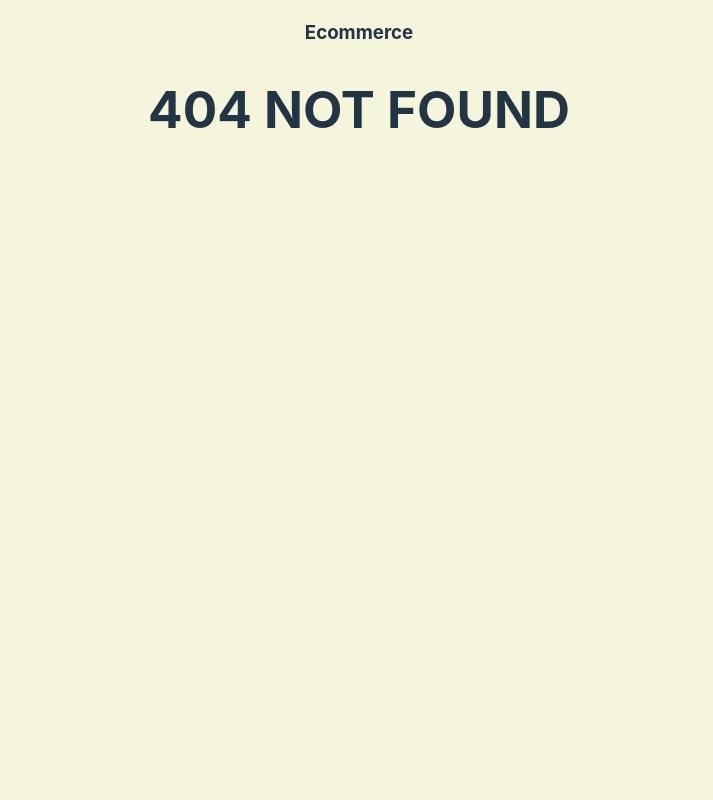
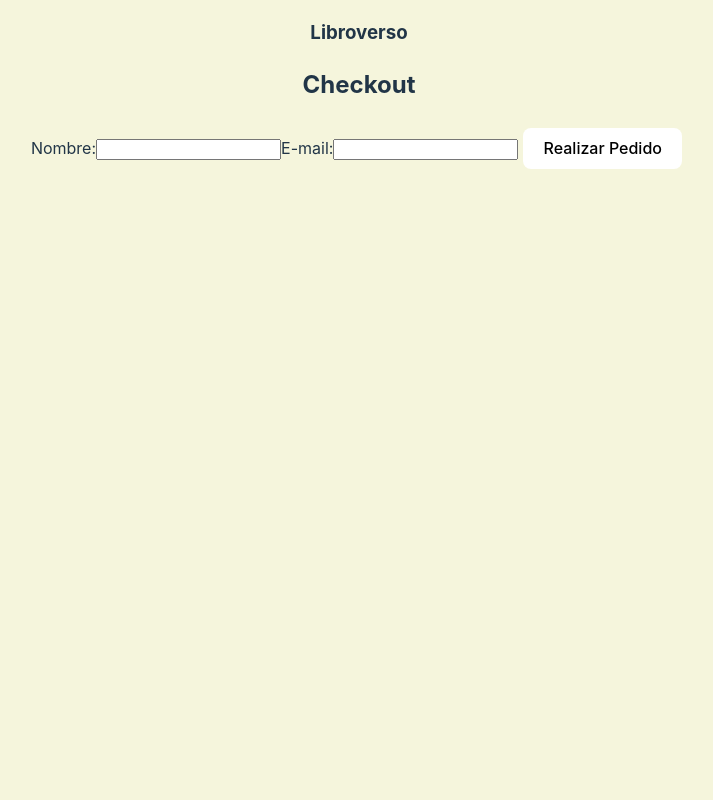
Before and after one commit to msalani01/reactecommerce, a React (Vite) app in the folder ecommerce/: page /checkout in a window 1280 px wide. Before the commit this address had no page. Shown: the top 800 px of the page, without its empty margins (281-994 px from the left). Built offline with nearby package versions, Linux system fonts and the light colour scheme.

Commit message:
checkoutform

```diff
--- a/ecommerce/src/App.jsx
+++ b/ecommerce/src/App.jsx
@@ -7,6 +7,7 @@ import ItemListContainer from './components/ItemListContainer/ItemListContainer'
 import ItemDetailContainer from './components/ItemDetailContainer/ItemDetailContainer'
 import { CartProvider } from './CartContext/CartContext'
 import Cart from './components/Cart/Cart'
+import Checkout from './components/Checkout/Checkout'
 
 function App() {
   const [count, setCount] = useState(0)
@@ -21,6 +22,7 @@ function App() {
             <Route path='/category/:categoryId' element={<ItemListContainer />} />
             <Route path='item/:itemId' element={<ItemDetailContainer />} />
             <Route path='/cart' element={<Cart/>}/>
+            <Route path='/checkout' element={<Checkout/>}/>
             <Route path='*' element={<h1>404 NOT FOUND</h1>} />
           </Routes>
         </CartProvider>
--- /dev/null
+++ b/ecommerce/src/components/Checkout/Checkout.jsx
@@ -0,0 +1,33 @@
+import React, { useState } from 'react';
+import CheckoutForm from '../CheckoutForm/CheckoutForm';
+
+const Checkout = () => {
+  const [orderNumber, setOrderNumber] = useState(null);
+
+  const handleCheckout = (formData) => {
+    // Aquí podrías enviar los datos del formulario a tu backend
+    // para procesar el pedido y obtener un número de pedido.
+
+    // Simulación de un número de pedido (puedes ajustar esto según tus necesidades)
+    const randomOrderNumber = Math.floor(Math.random() * 1000000);
+    setOrderNumber(randomOrderNumber);
+  };
+
+  return (
+    <div>
+      {orderNumber ? (
+        <div>
+          <h2>¡Gracias por tu pedido!</h2>
+          <p>Número de pedido: {orderNumber}</p>
+        </div>
+      ) : (
+        <div>
+          <h2>Checkout</h2>
+          <CheckoutForm onSubmit={handleCheckout} />
+        </div>
+      )}
+    </div>
+  );
+};
+
+export default Checkout;
--- /dev/null
+++ b/ecommerce/src/components/CheckoutForm/CheckoutForm.jsx
@@ -0,0 +1,39 @@
+import React, { useState } from 'react';
+
+const CheckoutForm = ({ onSubmit }) => {
+  const [formData, setFormData] = useState({
+    name: '',
+    address: '',
+    // Otros campos que puedas necesitar
+  });
+
+  const handleChange = (e) => {
+    const { name, value } = e.target;
+    setFormData((prevData) => ({
+      ...prevData,
+      [name]: value,
+    }));
+  };
+
+  const handleSubmit = (e) => {
+    e.preventDefault();
+    onSubmit(formData);
+  };
+
+  return (
+    <form onSubmit={handleSubmit}>
+      <label>
+        Nombre:
+        <input type="text" name="name" value={formData.name} onChange={handleChange} />
+      </label>
+      <label>
+        E-mail:
+        <input type="text" name="address" value={formData.address} onChange={handleChange} />
+      </label>
+      {/* Otros campos del formulario */}
+      <button type="submit">Realizar Pedido</button>
+    </form>
+  );
+};
+
+export default CheckoutForm;
--- a/ecommerce/src/components/NavBar/NavBar.jsx
+++ b/ecommerce/src/components/NavBar/NavBar.jsx
@@ -5,7 +5,7 @@ const NavBar = () => {
     return (
         <nav className="NavBar">
             <Link to='/'>
-                <h3>Ecommerce</h3>
+                <h3>Libroverso</h3>
             </Link>
             <div className="Categories">
                 <NavLink to={'/category/Libros'} className={({ isActive}) => isActive ? 'ActiveOption' : 'Option'}/>
```
